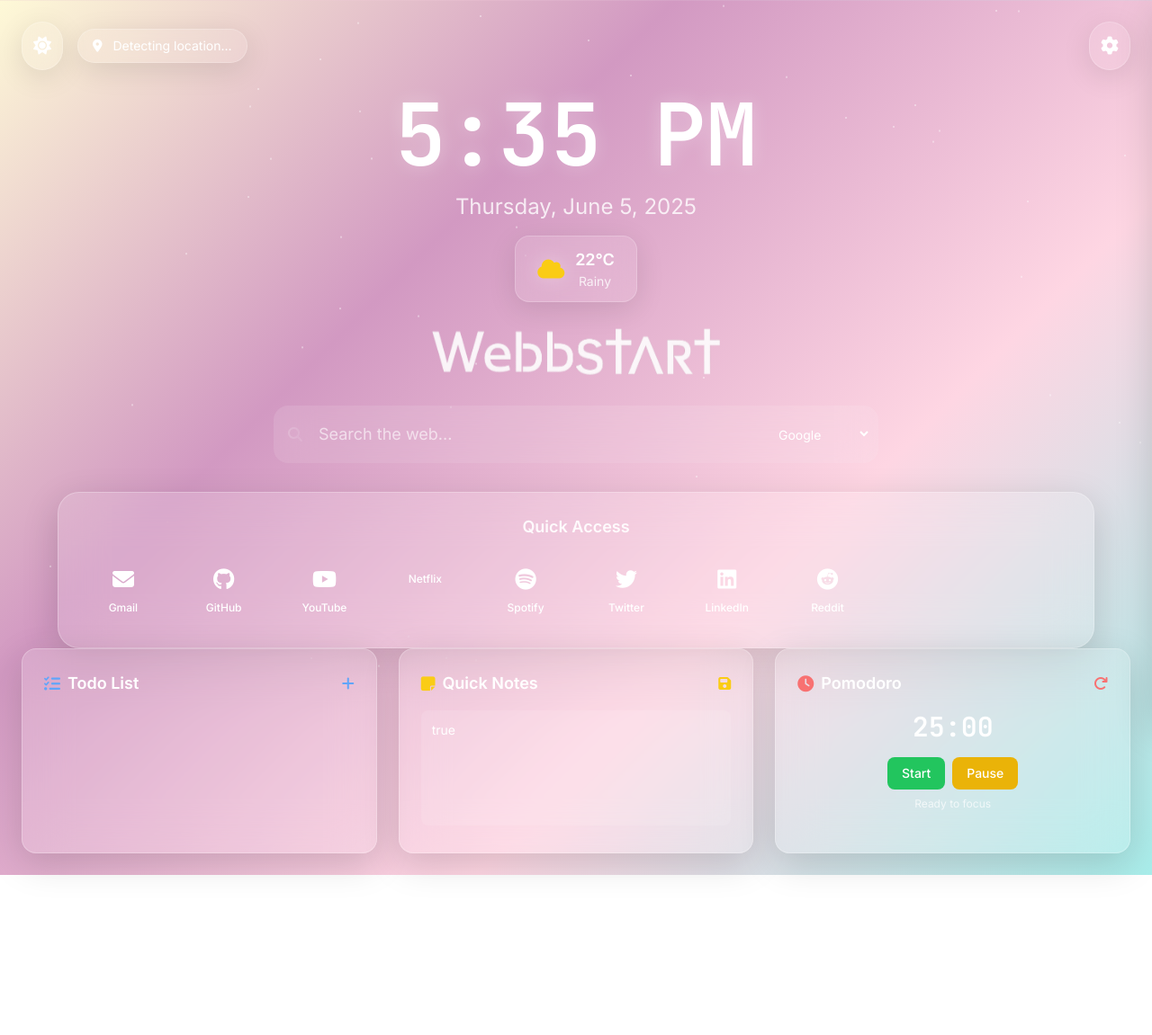
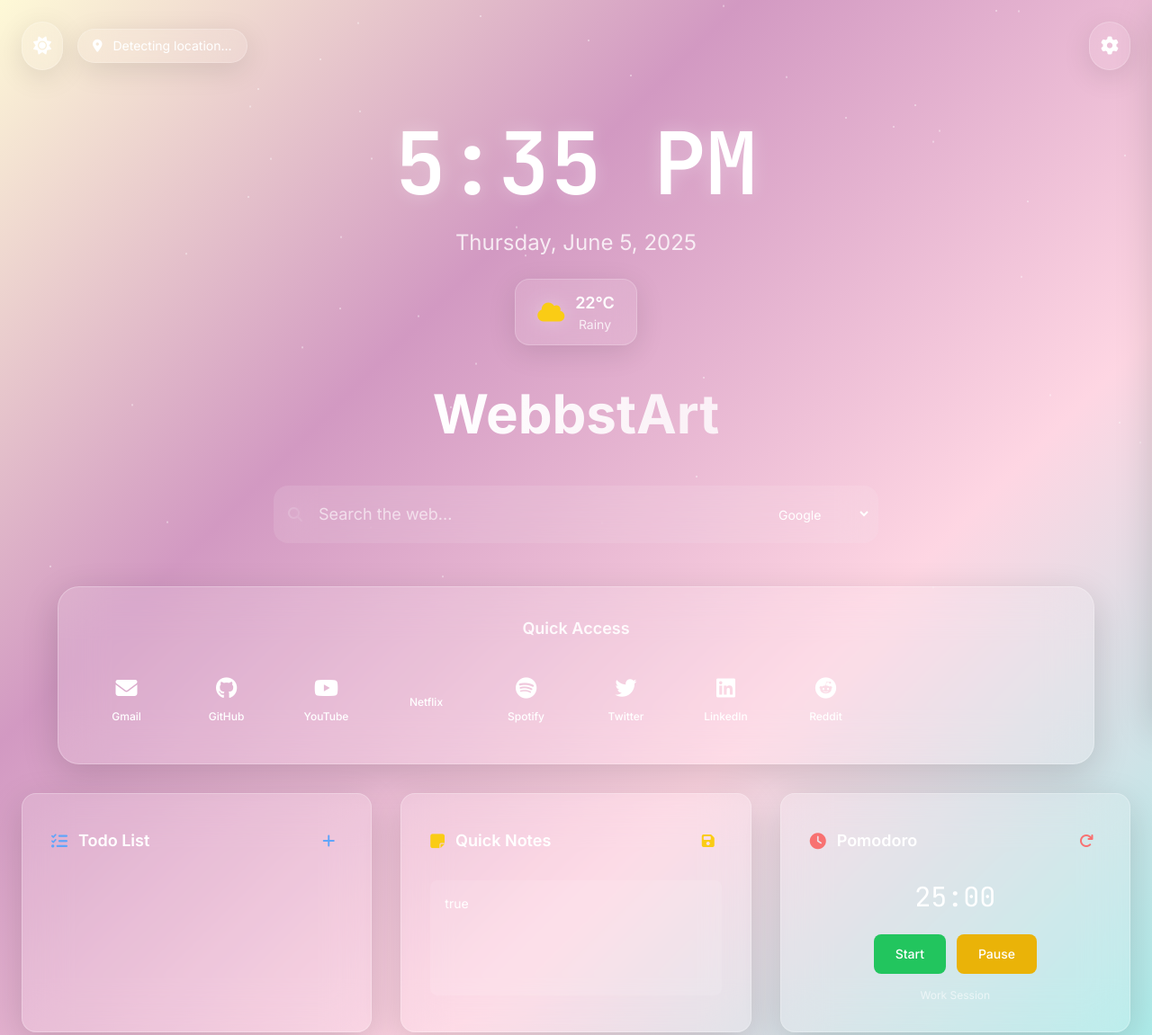
Before and after one commit to iWebbIO/startpage, a plain HTML site: page index.html in a window 1280 px wide. Shown: the top 1151 px of the page at 90% size. Before the commit the page ends 973 px from the top, so only its background shows below. Drawn offline with nearby package versions, Linux system fonts and the light colour scheme.

Commit message:
Fix spacing of elements throughout the startpage
- Improved header spacing with better margins between time, date, weather, and title
- Enhanced search bar spacing with increased vertical margins
- Fixed Quick Access section with larger gaps between icons and better padding
- Improved widget layout spacing with consistent margins and padding
- Added better internal spacing within Todo, Notes, and Pomodoro widgets
- Enhanced quick-link hover effects with proper padding and visual feedback
- Increased overall vertical spacing between main sections for better visual hierarchy

```diff
--- a/index.html
+++ b/index.html
@@ -129,11 +129,20 @@
 
         .quick-link {
             transition: all 0.2s cubic-bezier(0.4, 0, 0.2, 1);
+            padding: 1rem;
+            border-radius: 1rem;
+            display: flex;
+            flex-direction: column;
+            align-items: center;
+            justify-content: center;
+            text-align: center;
         }
 
         .quick-link:hover {
             transform: translateY(-3px) scale(1.05);
             color: var(--accent-color);
+            background: rgba(255, 255, 255, 0.1);
+            box-shadow: 0 8px 25px rgba(0, 0, 0, 0.15);
         }
 
         .settings-panel {
@@ -213,7 +222,7 @@
     <!-- Main Container -->
     <div class="relative z-10 min-h-screen flex flex-col">
     <!-- Header -->
-        <header class="flex justify-between items-center p-6">
+    <header class="flex justify-between items-center p-6 mb-8">
         <div class="flex items-center space-x-4">
             <button id="theme-toggle" class="glass rounded-full p-3 hover:bg-white/20 transition-all">
                 <i class="fas fa-sun text-xl"></i>
@@ -224,7 +233,7 @@
             </div>
         </div>
         <div class="flex items-center space-x-4">
-                <div class="glass rounded-full px-4 py-2 text-sm" id="battery-status" style="display: none;">
+            <div class="glass rounded-full px-4 py-2 text-sm" id="battery" style="display: none;">
                 <i class="fas fa-battery-full mr-2"></i>
                 <span>100%</span>
             </div>
@@ -235,12 +244,12 @@
     </header>
 
         <!-- Main Content -->
-        <main class="flex-1 flex flex-col items-center justify-center px-6 space-y-8">
+        <main class="flex-1 flex flex-col items-center justify-center px-6 space-y-12">
             <!-- Time and Weather -->
-            <div class="text-center space-y-4 animate-fade-in">
-                <div class="time-display text-6xl md:text-8xl font-bold" id="time">12:00 PM</div>
-                <div class="text-xl md:text-2xl opacity-80" id="date">Monday, January 1st</div>
-                <div class="flex items-center justify-center space-x-4 mt-4" id="weather-widget">
+            <div class="text-center space-y-6 animate-fade-in">
+                <div class="time-display text-6xl md:text-8xl font-bold mb-4" id="time">12:00 PM</div>
+                <div class="text-xl md:text-2xl opacity-80 mb-6" id="date">Monday, January 1st</div>
+                <div class="flex items-center justify-center space-x-4 mt-6" id="weather-widget">
                     <div class="glass rounded-2xl px-6 py-3 flex items-center space-x-3">
                         <i class="fas fa-sun weather-icon text-2xl text-yellow-400"></i>
                         <div>
@@ -252,12 +261,14 @@
             </div>
 
             <!-- Logo -->
-            <div class="animate-float">
-                <img src="webbstart.png" alt="Logo" class="max-w-xs opacity-90 hover:opacity-100 transition-opacity">
+            <div class="animate-float mb-8">
+                <h1 class="text-4xl md:text-6xl font-bold bg-gradient-to-r from-white to-white/80 bg-clip-text text-transparent">
+                    WebbstArt
+                </h1>
             </div>
 
             <!-- Search -->
-            <div class="w-full max-w-2xl animate-slide-up">
+            <div class="w-full max-w-2xl animate-slide-up mb-12">
                 <form id="search-form" class="relative">
                     <div class="relative">
                         <i class="fas fa-search absolute left-4 top-1/2 transform -translate-y-1/2 text-white/60"></i>
@@ -281,10 +292,10 @@
             </div>
 
             <!-- Quick Access -->
-            <div class="w-full max-w-6xl animate-slide-up" style="animation-delay: 0.2s;">
-                <div class="glass-strong rounded-3xl p-6">
-                    <h3 class="text-lg font-semibold mb-4 text-center opacity-90">Quick Access</h3>
-                    <div class="grid grid-cols-4 md:grid-cols-8 lg:grid-cols-10 gap-4" id="quick-links">
+            <div class="w-full max-w-6xl animate-slide-up mb-12" style="animation-delay: 0.2s;">
+                <div class="glass-strong rounded-3xl p-8">
+                    <h3 class="text-lg font-semibold mb-6 text-center opacity-90">Quick Access</h3>
+                    <div class="grid grid-cols-4 md:grid-cols-8 lg:grid-cols-10 gap-6" id="quick-links">
                         <!-- Quick links will be populated by JavaScript -->
                     </div>
                 </div>
@@ -292,72 +303,72 @@
         </main>
 
         <!-- Widgets Section -->
-        <section class="px-6 pb-6">
-            <div class="max-w-7xl mx-auto grid grid-cols-1 md:grid-cols-2 lg:grid-cols-3 gap-6">
+        <section class="px-6 pb-12 mt-8">
+            <div class="max-w-7xl mx-auto grid grid-cols-1 md:grid-cols-2 lg:grid-cols-3 gap-8">
                 <!-- Todo Widget -->
-                <div class="widget glass-strong rounded-2xl p-6">
-                    <div class="flex items-center justify-between mb-4">
+                <div class="widget glass-strong rounded-2xl p-8">
+                    <div class="flex items-center justify-between mb-6">
                         <h3 class="text-lg font-semibold flex items-center">
-                            <i class="fas fa-tasks mr-2 text-blue-400"></i>
+                            <i class="fas fa-tasks mr-3 text-blue-400"></i>
                             Todo List
                         </h3>
-                        <button id="add-todo-btn" class="text-blue-400 hover:text-blue-300">
+                        <button id="add-todo-btn" class="text-blue-400 hover:text-blue-300 p-2">
                             <i class="fas fa-plus"></i>
                         </button>
                     </div>
-                    <div class="space-y-2 max-h-40 overflow-y-auto custom-scrollbar" id="todo-list">
+                    <div class="space-y-3 max-h-40 overflow-y-auto custom-scrollbar" id="todo-list">
                         <!-- Todo items will be populated by JavaScript -->
                     </div>
-                    <div class="mt-4" id="todo-input-container" style="display: none;">
+                    <div class="mt-6" id="todo-input-container" style="display: none;">
                         <input
                             type="text"
                             id="todo-input"
-                            class="w-full bg-white/10 rounded-lg px-3 py-2 text-sm placeholder-white/60"
+                            class="w-full bg-white/10 rounded-lg px-4 py-3 text-sm placeholder-white/60"
                             placeholder="Add a new task..."
                         >
                     </div>
                 </div>
 
                 <!-- Notes Widget -->
-                <div class="widget glass-strong rounded-2xl p-6">
-                    <div class="flex items-center justify-between mb-4">
+                <div class="widget glass-strong rounded-2xl p-8">
+                    <div class="flex items-center justify-between mb-6">
                         <h3 class="text-lg font-semibold flex items-center">
-                            <i class="fas fa-sticky-note mr-2 text-yellow-400"></i>
+                            <i class="fas fa-sticky-note mr-3 text-yellow-400"></i>
                             Quick Notes
                         </h3>
-                        <button id="save-notes-btn" class="text-yellow-400 hover:text-yellow-300">
+                        <button id="save-notes-btn" class="text-yellow-400 hover:text-yellow-300 p-2">
                             <i class="fas fa-save"></i>
                         </button>
                     </div>
                     <textarea
                         id="notes-textarea"
-                        class="w-full h-32 bg-white/10 rounded-lg p-3 text-sm placeholder-white/60 resize-none custom-scrollbar"
+                        class="w-full h-32 bg-white/10 rounded-lg p-4 text-sm placeholder-white/60 resize-none custom-scrollbar"
                         placeholder="Write your notes here..."
                     ></textarea>
                 </div>
 
-                <!-- Pomodoro Timer Widget -->
-                <div class="widget glass-strong rounded-2xl p-6">
-                    <div class="flex items-center justify-between mb-4">
+                <!-- Pomodoro Widget -->
+                <div class="widget glass-strong rounded-2xl p-8">
+                    <div class="flex items-center justify-between mb-6">
                         <h3 class="text-lg font-semibold flex items-center">
-                            <i class="fas fa-clock mr-2 text-red-400"></i>
+                            <i class="fas fa-clock mr-3 text-red-400"></i>
                             Pomodoro
                         </h3>
-                        <button id="pomodoro-reset" class="text-red-400 hover:text-red-300">
+                        <button id="pomodoro-reset" class="text-red-400 hover:text-red-300 p-2">
                             <i class="fas fa-redo"></i>
                         </button>
                     </div>
                     <div class="text-center">
-                        <div class="text-3xl font-mono font-bold mb-4" id="pomodoro-time">25:00</div>
-                        <div class="flex justify-center space-x-2">
-                            <button id="pomodoro-start" class="bg-green-500 hover:bg-green-600 px-4 py-2 rounded-lg text-sm font-medium transition-colors">
+                        <div class="text-3xl font-mono mb-6" id="pomodoro-display">25:00</div>
+                        <div class="flex justify-center space-x-3">
+                            <button id="pomodoro-start" class="bg-green-500 hover:bg-green-600 px-6 py-3 rounded-lg text-sm font-medium transition-colors">
                                 Start
                             </button>
-                            <button id="pomodoro-pause" class="bg-yellow-500 hover:bg-yellow-600 px-4 py-2 rounded-lg text-sm font-medium transition-colors">
+                            <button id="pomodoro-pause" class="bg-yellow-500 hover:bg-yellow-600 px-6 py-3 rounded-lg text-sm font-medium transition-colors">
                                 Pause
                             </button>
                         </div>
-                        <div class="mt-2 text-xs opacity-70" id="pomodoro-status">Ready to focus</div>
+                        <div class="text-xs opacity-60 mt-4" id="pomodoro-mode">Work Session</div>
                     </div>
                 </div>
             </div>
```
Lines whose indentation alone changed are shown as unchanged.
